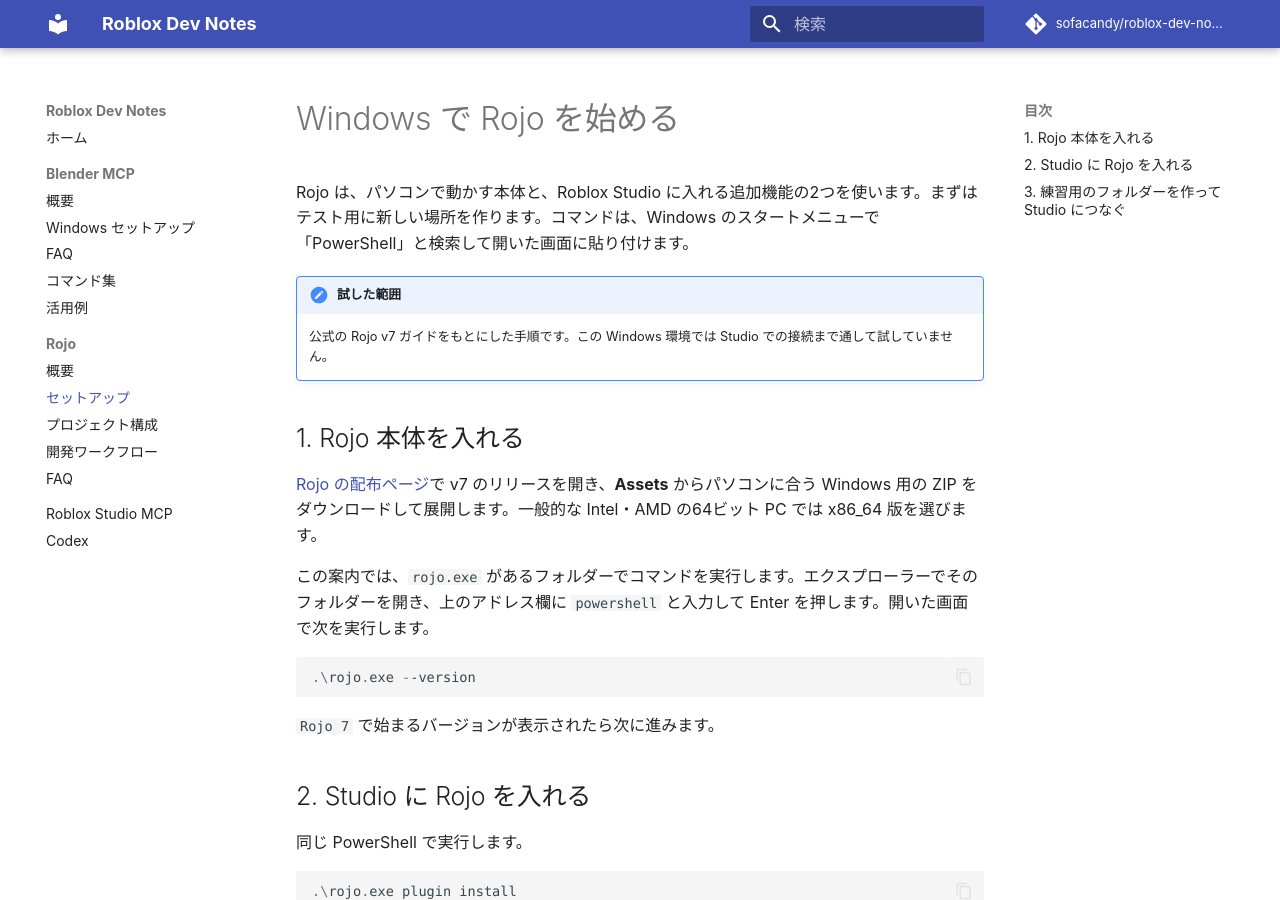
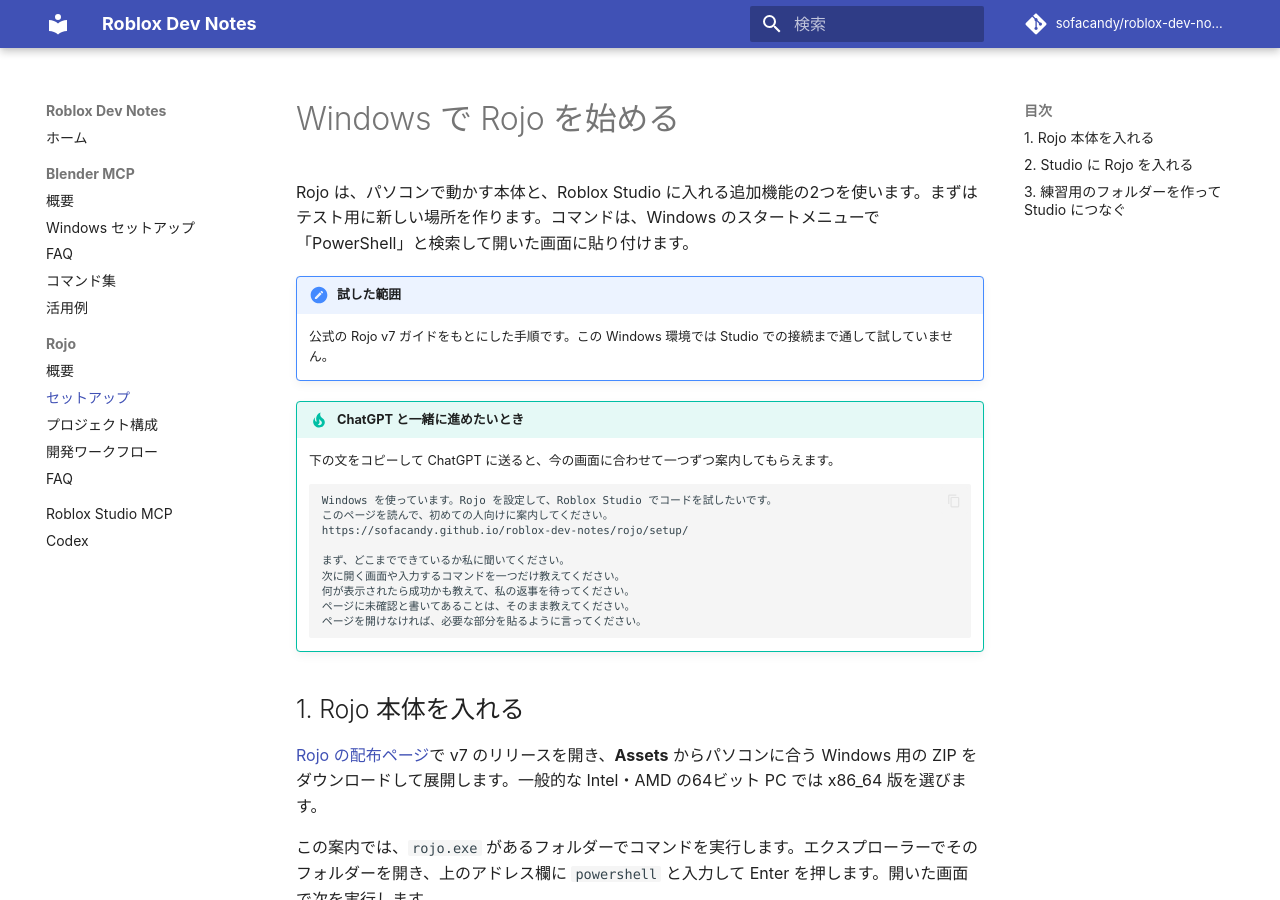
Before and after one commit to sofacandy/roblox-dev-notes, an MkDocs documentation site: the page built from docs/rojo/setup.md, in a window 1280 px wide and 900 px high. Built offline with MkDocs 1.6.1 and Material for MkDocs 9.7.7, drawn with Linux system fonts in a browser that asks for light colours; comment, search, counter and statistics services are not loaded.

Commit message:
Add copyable ChatGPT setup prompts

```diff
--- a/docs/rojo/setup.md
+++ b/docs/rojo/setup.md
@@ -4,6 +4,21 @@ Rojo は、パソコンで動かす本体と、Roblox Studio に入れる追加
 
 !!! note "試した範囲"
     公式の Rojo v7 ガイドをもとにした手順です。この Windows 環境では Studio での接続まで通して試していません。
+
+!!! tip "ChatGPT と一緒に進めたいとき"
+    下の文をコピーして ChatGPT に送ると、今の画面に合わせて一つずつ案内してもらえます。
+
+    ~~~text
+    Windows を使っています。Rojo を設定して、Roblox Studio でコードを試したいです。
+    このページを読んで、初めての人向けに案内してください。
+    https://sofacandy.github.io/roblox-dev-notes/rojo/setup/
+
+    まず、どこまでできているか私に聞いてください。
+    次に開く画面や入力するコマンドを一つだけ教えてください。
+    何が表示されたら成功かも教えて、私の返事を待ってください。
+    ページに未確認と書いてあることは、そのまま教えてください。
+    ページを開けなければ、必要な部分を貼るように言ってください。
+    ~~~
 
 ## 1. Rojo 本体を入れる
 
```
Also changed, not shown: docs/blender-mcp/setup.md (+15 -0 lines).
